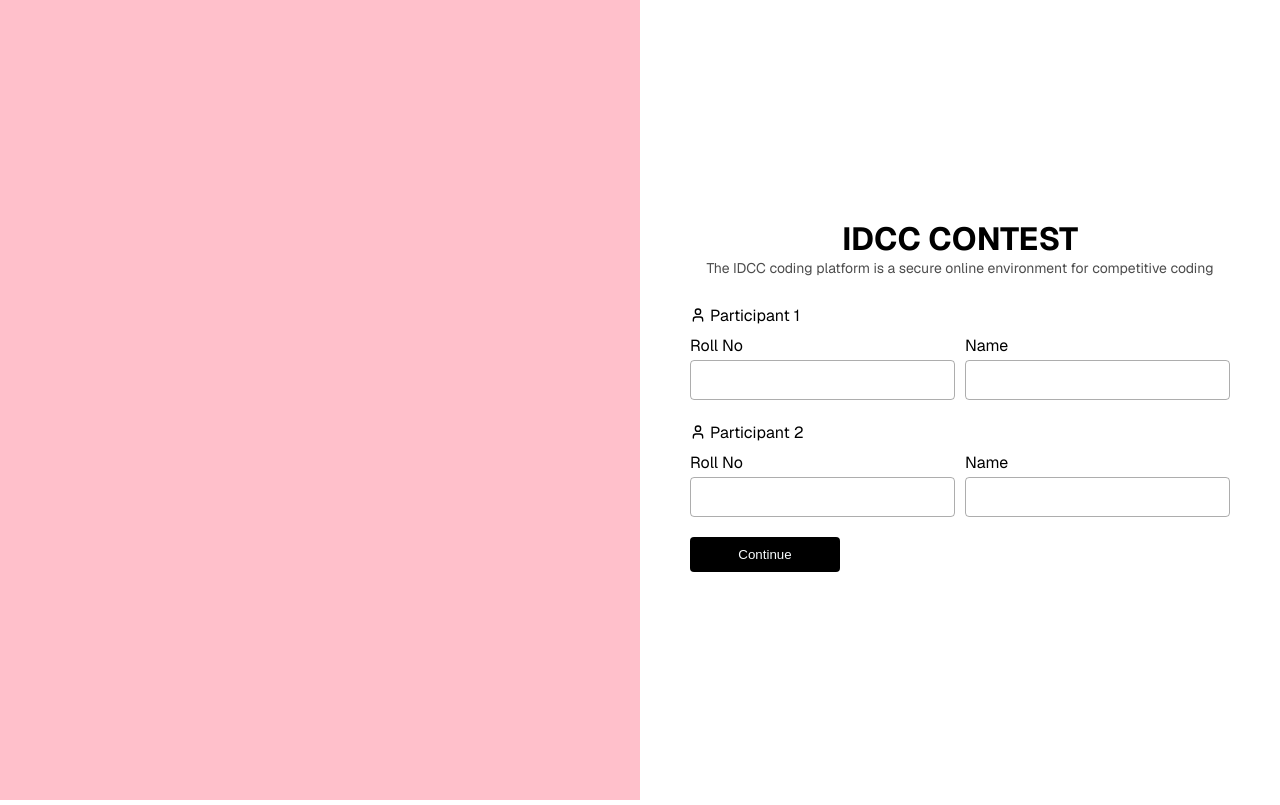
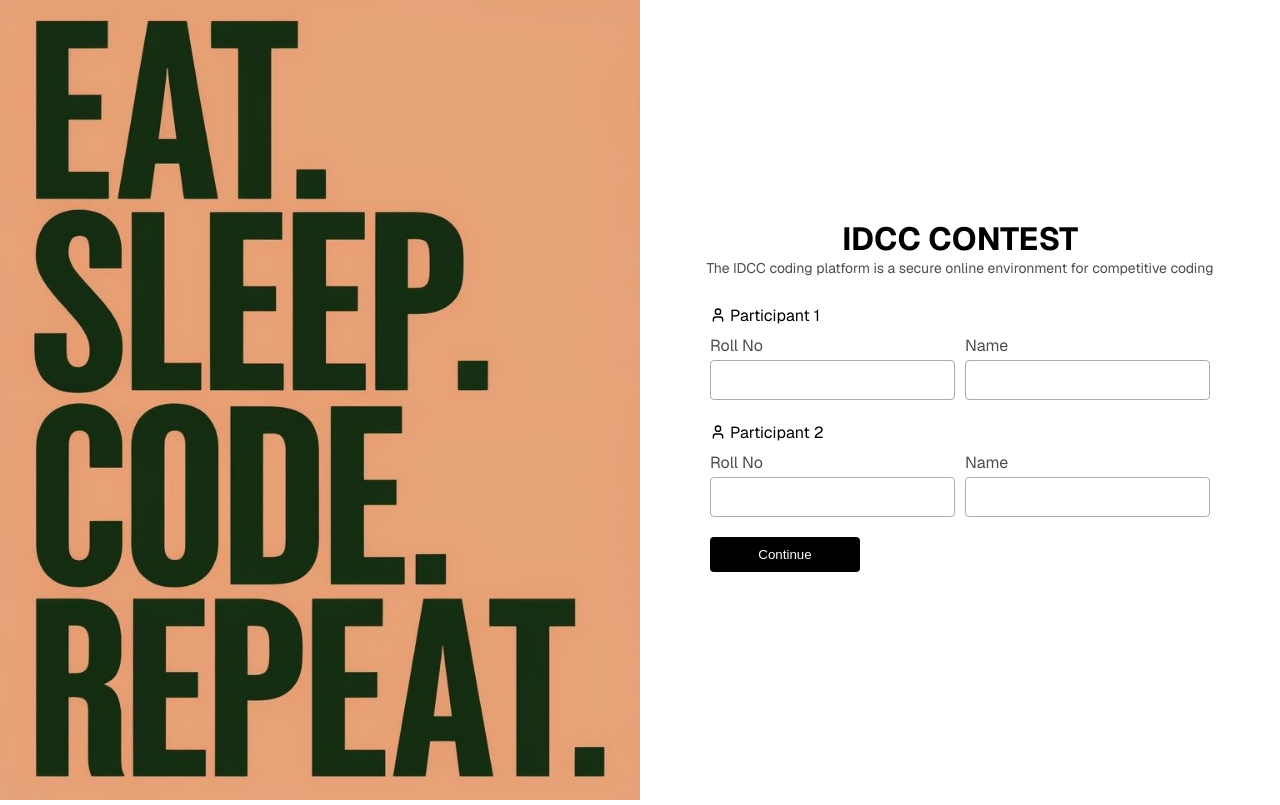
Before and after one commit to shades-of-prakash/IDCC-Coding-platform, a React (Vite) app in the folder frontend/: page /login in a window 1280 px wide. Built offline with nearby package versions, Linux system fonts and the light colour scheme.

Commit message:
Login Image

```diff
--- a/frontend/src/App.jsx
+++ b/frontend/src/App.jsx
@@ -9,6 +9,7 @@ function App() {
     <ThemeProvider>
       <BrowserRouter>
         <Routes>
+          <Route path="/" element={<div>Hello</div>}/>
           <Route path="/login" element={<Login/>}/>
           <Route path="/admin" element={<AdminLayout />}>
             <Route index element={<Navigate to="overview" />} />
@@ -20,6 +21,7 @@ function App() {
         </Routes>
       </BrowserRouter>
     </ThemeProvider>
+    // <div>Testing...</div>
   );
 }
 
--- a/frontend/src/pages/Login/Login.css
+++ b/frontend/src/pages/Login/Login.css
@@ -6,12 +6,18 @@
 .login_image{
     width: 50%;
     background-color: pink;
+    height:100%;
+}
+.login_image img{
+    width:100%;
+    height:inherit;
+    object-fit:fill;
 }
 
 .login_content{
     width: 50%;
     /* background-color:rgb(var(--primary-color)); */
-    padding:40px;
+    padding:60px;
 }
 .login_content p{
     color:rgba(var(--secondary-color),0.7);
@@ -39,17 +45,19 @@
     /* border:none; */
     color:rgb(var(--secondary-color));
     background-color: transparent;
-    padding:4px;
+    padding:8px;
     font-size: 16px;
 }
+
 .input_sub{
     gap:10px;
+    color:rgb(var(--secondary-color),0.7);
 }
 .participant{
     gap:4px;
 }
 .participant span{
-    color:rgb(var(--secondary-color))
+    color:rgb(var(--secondary-color));
 }
 
 .participant svg{
--- a/frontend/src/pages/Login/Login.jsx
+++ b/frontend/src/pages/Login/Login.jsx
@@ -1,10 +1,10 @@
 import "./Login.css";
 import {User} from "lucide-react"
-
+import LoginImage from "../../assets/login_image-2.png"
 const Login =()=>{
     return <div className="login_main df">
         <div className="login_image">
-            {/* <img src="" alt="" /> */}
+            <img src={LoginImage} alt="" />
         </div>
         <div className="login_content df dfc df_fd_c">
             <h1>IDCC CONTEST</h1>
```
Also changed, not shown: frontend/src/assets/login_image-2.png (added), frontend/src/assets/login_image.png (added).
